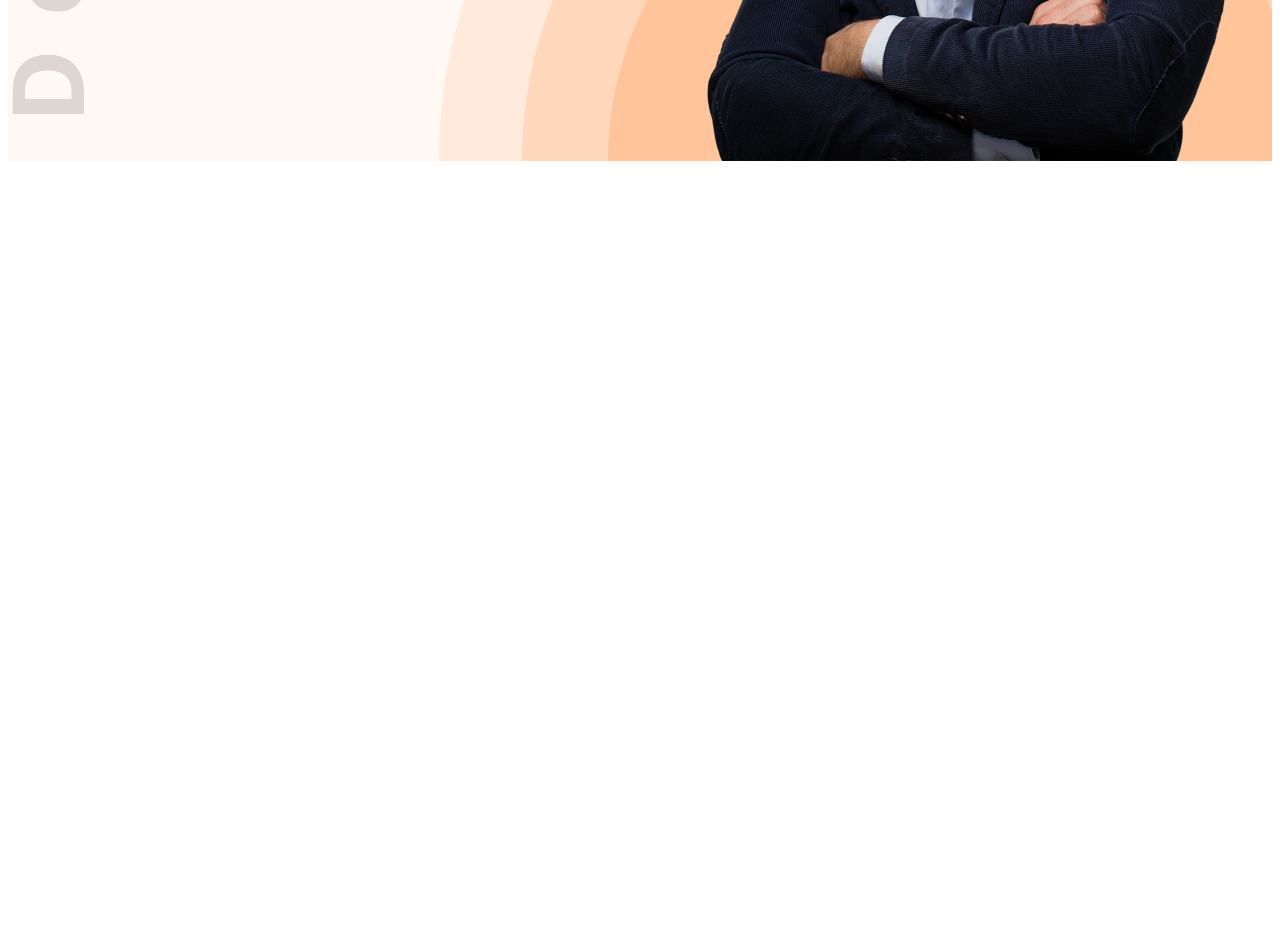
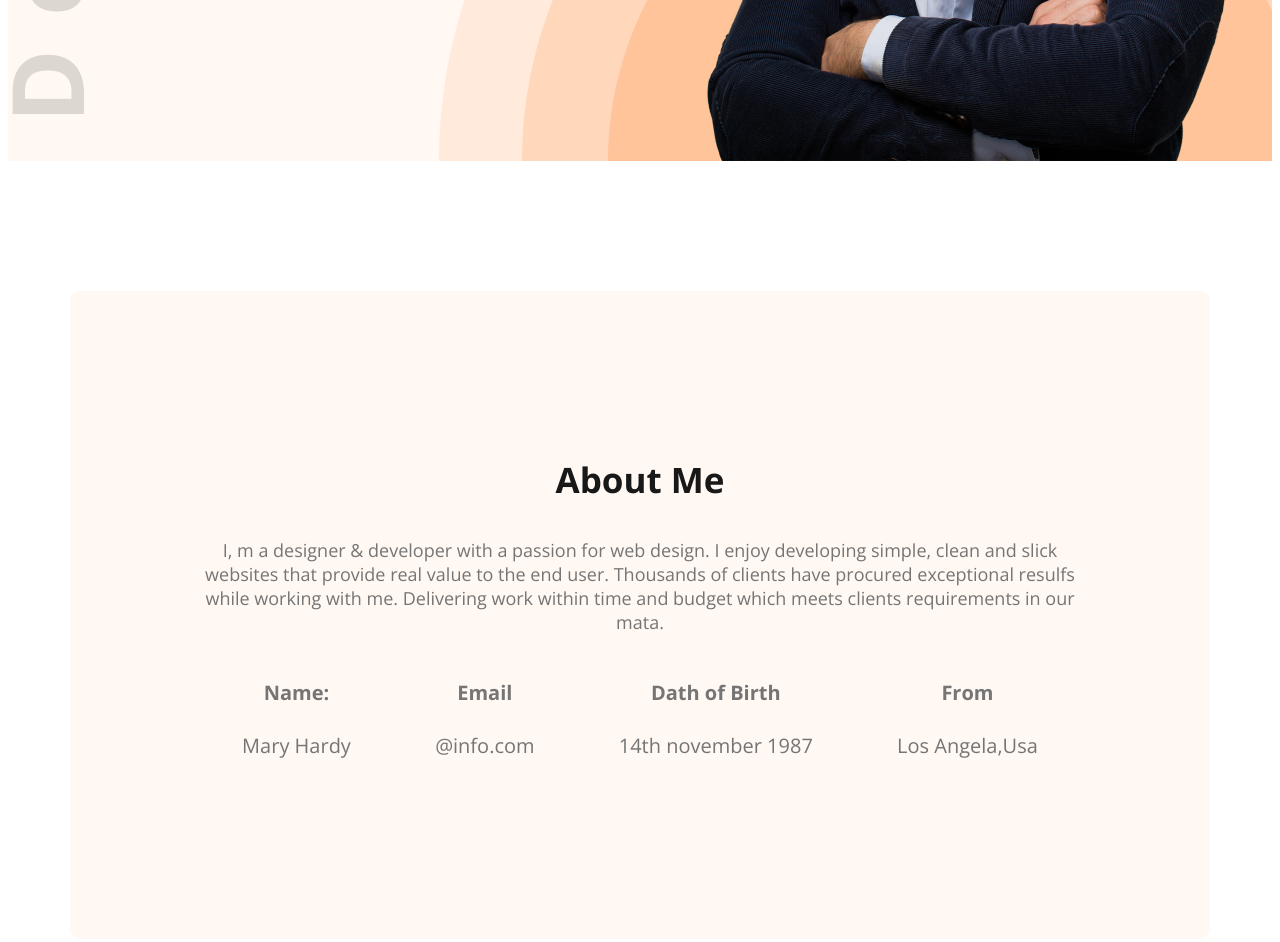
Before and after one commit to Rasibul/Devloper-portfolio, a plain HTML site: page index.html in a window 1280 px wide. Shown: the part 704-1646 px from the top of the page. Before the commit the page ends 873 px from the top, so only its background shows below. Drawn offline with nearby package versions, Linux system fonts and the light colour scheme.

Commit message:
About Section Done

```diff
--- a/index.html
+++ b/index.html
@@ -35,7 +35,28 @@
     </div>
     </header>
     <main>
-
+        <section class="about">
+            <h3 class="section-tittle">About Me</h3>
+            <p class="section-description">I, m a designer & developer with a passion for web design. I enjoy developing simple, clean and slick websites that provide real value to the end user. Thousands of clients have procured exceptional resulfs while working with me. Delivering work within time and budget which meets clients requirements in our mata.</p>
+            <div class="about-info-container">
+                <div class="about-info">
+                    <h4 class="about-tittle">Name:</h4>
+                    <p class="about-description">Mary Hardy</p>
+                </div>
+                <div class="about-info">
+                    <h4 class="about-tittle">Email</h4>
+                    <p class="about-description">@info.com</p>
+                </div>
+                <div class="about-info">
+                    <h4 class="about-tittle">Dath of Birth</h4>
+                    <p class="about-description">14th november 1987</p>
+                </div>
+                <div class="about-info">
+                    <h4 class="about-tittle">From</h4>
+                    <p class="about-description">Los Angela,Usa</p>
+                </div>
+            </div>
+        </section>
     </main>
     <footer>
 
--- a/style/style.css
+++ b/style/style.css
@@ -5,6 +5,22 @@ body {
 
 .text-primary {
     color: #FD6E0A;
+}
+
+.section-tittle {
+    color: #181818;
+    text-align: center;
+    font-size: 35px;
+    font-weight: 700;
+
+}
+
+.section-description {
+    color: #757575;
+    text-align: center;
+    font-size: 18px;
+    ;
+
 }
 
 /* Nav related style */
@@ -65,7 +81,8 @@ nav a {
     align-items: center;
     justify-content: space-between;
 }
-.banner-content{
+
+.banner-content {
     max-width: 500px;
 }
 
@@ -91,9 +108,37 @@ nav a {
 }
 
 .banner-description {
-    color:  #757575;
+    color: #757575;
     font-size: 18px;
     font-weight: 400;
     margin-top: 20px;
     margin-bottom: 30px;
 }
+
+/* Main section */
+main{
+    max-width: 1140px;
+    margin: 0 auto;
+}
+/* About section */
+
+.about {
+    padding: 130px;
+    border-radius: 10px;
+    background: #FFF8F3;
+    margin: 130px 0;
+}
+
+.about-info-container {
+    display: flex;
+    justify-content: space-around;
+
+}
+
+.about-info {
+    margin-bottom: 30px;
+    text-align: center;
+    color: #757575;
+    font-size: 20px;
+    font-weight: 400;
+}
```
